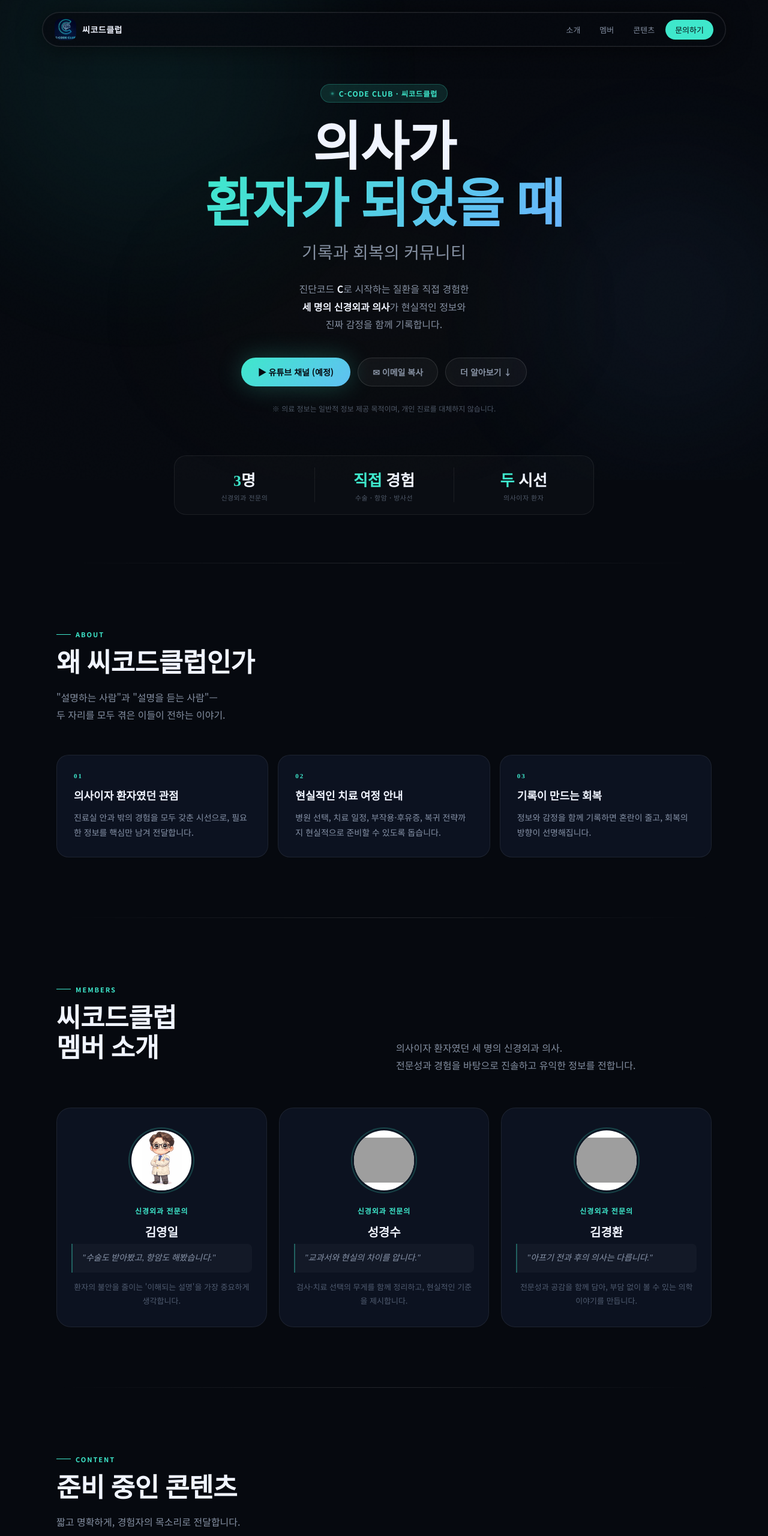
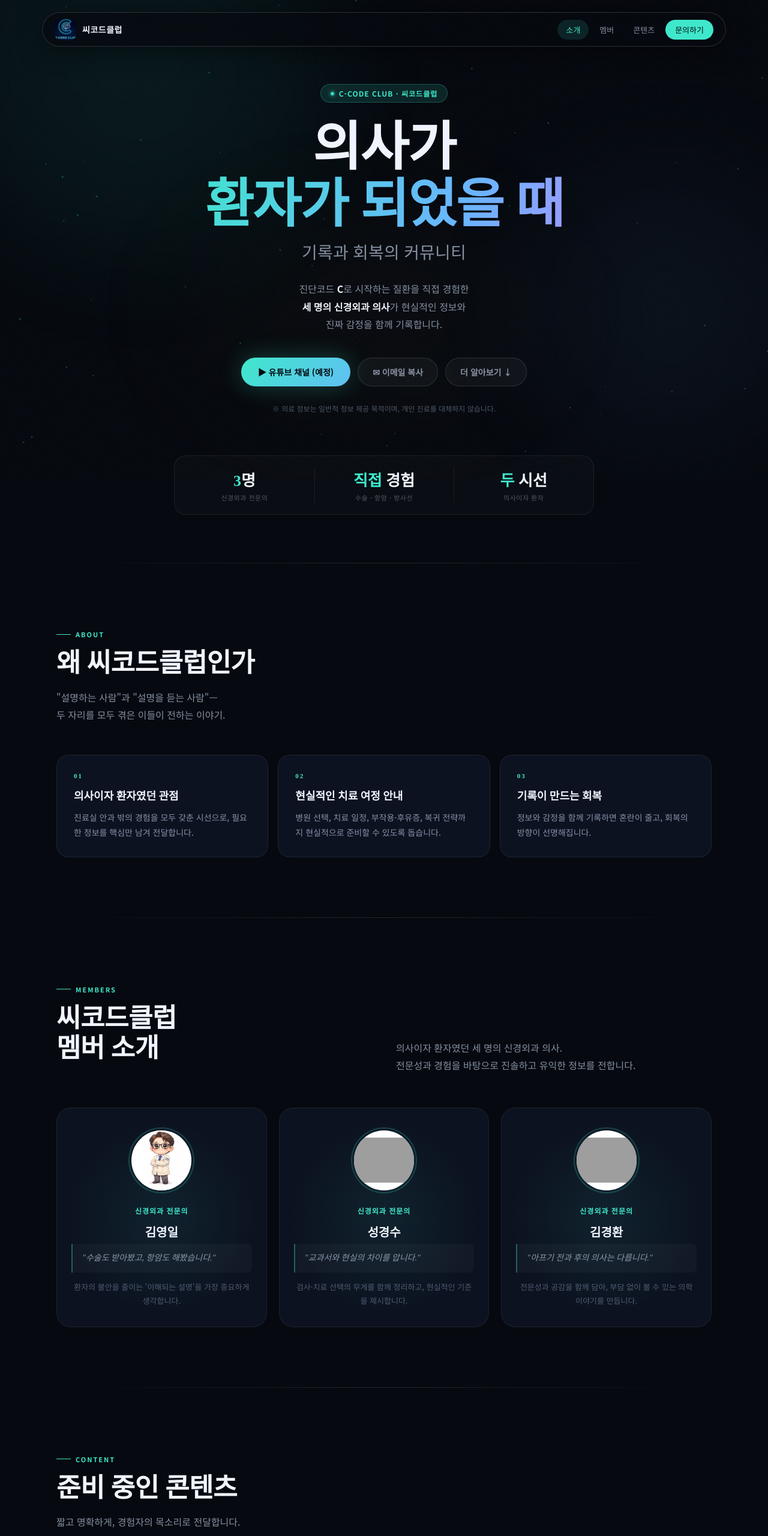
Before and after one commit to neurostar01/c-code-club, a plain HTML site: page index.html in a window 1280 px wide. Shown: the top 2560 px of the page at 60% size. Drawn offline with Linux system fonts and the light colour scheme; grey boxes are pictures that could not be loaded.

Commit message:
Enhance landing page: constellation bg, scroll progress, card spotlight, count-up, nav highlight, magnetic CTA

```diff
--- a/index.html
+++ b/index.html
@@ -28,6 +28,27 @@
     *, *::before, *::after { box-sizing: border-box; margin: 0; padding: 0; }
 
     html { scroll-behavior: smooth; }
+
+    /* ─── SCROLL PROGRESS BAR ─── */
+    .scroll-progress {
+      position: fixed;
+      top: 0; left: 0;
+      height: 3px;
+      width: 0%;
+      background: linear-gradient(90deg, var(--teal), var(--blue));
+      box-shadow: 0 0 12px rgba(62,232,204,0.6);
+      z-index: 2000;
+      transition: width 0.1s linear;
+    }
+
+    /* ─── CONSTELLATION CANVAS ─── */
+    #constellation {
+      position: fixed;
+      inset: 0;
+      z-index: 0;
+      pointer-events: none;
+      opacity: 0.5;
+    }
 
     body {
       font-family: 'Noto Sans KR', sans-serif;
@@ -155,6 +176,11 @@
       background: rgba(255,255,255,0.06);
     }
 
+    .navlinks a.active:not(.nav-cta) {
+      color: var(--teal);
+      background: var(--teal2);
+    }
+
     .nav-cta {
       font-size: 13px;
       font-weight: 700;
@@ -231,10 +257,15 @@
 
     .hero h1 em {
       font-style: normal;
-      background: linear-gradient(135deg, var(--teal), var(--blue));
+      background: linear-gradient(110deg, var(--teal) 0%, var(--blue) 35%, #b98cff 55%, var(--teal) 90%);
+      background-size: 250% auto;
       -webkit-background-clip: text;
       -webkit-text-fill-color: transparent;
       background-clip: text;
+      animation: shimmer 6s linear infinite;
+    }
+    @keyframes shimmer {
+      to { background-position: 250% center; }
     }
 
     .hero-sub-title {
@@ -417,6 +448,29 @@
       background: linear-gradient(90deg, transparent, var(--border2), transparent);
     }
 
+    /* ─── MOUSE SPOTLIGHT (cards) ─── */
+    .feature-card, .member-card, .content-card {
+      --mx: 50%;
+      --my: 50%;
+    }
+    .feature-card::after,
+    .content-card::after {
+      content: '';
+      position: absolute;
+      inset: 0;
+      border-radius: inherit;
+      background: radial-gradient(360px circle at var(--mx) var(--my), rgba(62,232,204,0.10), transparent 45%);
+      opacity: 0;
+      transition: opacity 0.3s;
+      pointer-events: none;
+    }
+    .feature-card:hover::after,
+    .content-card:hover::after { opacity: 1; }
+    .member-card {
+      background-image: radial-gradient(320px circle at var(--mx) var(--my), rgba(62,232,204,0.08), transparent 50%);
+      background-repeat: no-repeat;
+    }
+
     /* ─── ABOUT / FEATURES ─── */
     .features-grid {
       display: grid;
@@ -502,7 +556,7 @@
     @media (max-width: 860px) { .members-grid { grid-template-columns: 1fr; } }
 
     .member-card {
-      background: var(--surface);
+      background-color: var(--surface);
       border: 1px solid var(--border);
       border-radius: 24px;
       padding: 32px 24px;
@@ -796,6 +850,9 @@
 
 <body>
 
+  <div class="scroll-progress" id="scrollProgress"></div>
+  <canvas id="constellation" aria-hidden="true"></canvas>
+
   <div class="glow-field" aria-hidden="true">
     <span></span><span></span><span></span>
   </div>
@@ -847,7 +904,7 @@
 
       <div class="stats-bar">
         <div class="stat-item">
-          <span class="stat-num"><span>3</span>명</span>
+          <span class="stat-num"><span class="count" data-count="3">0</span>명</span>
           <div class="stat-label">신경외과 전문의</div>
         </div>
         <div class="stat-item">
@@ -1043,6 +1100,114 @@
       });
     }, { threshold: 0.08 });
     reveals.forEach(el => io.observe(el));
+
+    /* ─── Scroll progress bar ─── */
+    const progress = document.getElementById('scrollProgress');
+    function updateProgress() {
+      const h = document.documentElement;
+      const scrolled = h.scrollTop / (h.scrollHeight - h.clientHeight);
+      progress.style.width = (scrolled * 100) + '%';
+    }
+    window.addEventListener('scroll', updateProgress, { passive: true });
+    updateProgress();
+
+    /* ─── Stat count-up ─── */
+    const counters = document.querySelectorAll('.count');
+    const counterIO = new IntersectionObserver((entries) => {
+      entries.forEach(entry => {
+        if (!entry.isIntersecting) return;
+        const el = entry.target;
+        const target = +el.dataset.count;
+        const start = performance.now(), dur = 1100;
+        function tick(now) {
+          const p = Math.min((now - start) / dur, 1);
+          const eased = 1 - Math.pow(1 - p, 3);
+          el.textContent = Math.round(eased * target);
+          if (p < 1) requestAnimationFrame(tick);
+        }
+        requestAnimationFrame(tick);
+        counterIO.unobserve(el);
+      });
+    }, { threshold: 0.6 });
+    counters.forEach(el => counterIO.observe(el));
+
+    /* ─── Card mouse spotlight ─── */
+    document.querySelectorAll('.feature-card, .member-card, .content-card').forEach(card => {
+      card.addEventListener('pointermove', e => {
+        const r = card.getBoundingClientRect();
+        card.style.setProperty('--mx', (e.clientX - r.left) + 'px');
+        card.style.setProperty('--my', (e.clientY - r.top) + 'px');
+      });
+    });
+
+    /* ─── Nav active section highlight ─── */
+    const navLinks = document.querySelectorAll('.navlinks a:not(.nav-cta)');
+    const sections = ['about', 'members', 'content'].map(id => document.getElementById(id)).filter(Boolean);
+    const navIO = new IntersectionObserver((entries) => {
+      entries.forEach(entry => {
+        if (!entry.isIntersecting) return;
+        navLinks.forEach(a => a.classList.toggle('active', a.getAttribute('href') === '#' + entry.target.id));
+      });
+    }, { rootMargin: '-45% 0px -50% 0px' });
+    sections.forEach(s => navIO.observe(s));
+
+    /* ─── Magnetic primary button ─── */
+    const magnet = document.querySelector('.btn-primary');
+    if (magnet && window.matchMedia('(pointer:fine)').matches) {
+      magnet.addEventListener('pointermove', e => {
+        const r = magnet.getBoundingClientRect();
+        const x = e.clientX - r.left - r.width / 2;
+        const y = e.clientY - r.top - r.height / 2;
+        magnet.style.transform = `translate(${x * 0.25}px, ${y * 0.35 - 2}px)`;
+      });
+      magnet.addEventListener('pointerleave', () => { magnet.style.transform = ''; });
+    }
+
+    /* ─── Constellation background ─── */
+    (function constellation() {
+      const canvas = document.getElementById('constellation');
+      const ctx = canvas.getContext('2d');
+      let w, h, dots, raf;
+      const COUNT = 70, LINK = 130;
+      function resize() {
+        w = canvas.width = window.innerWidth;
+        h = canvas.height = window.innerHeight;
+        dots = Array.from({ length: COUNT }, () => ({
+          x: Math.random() * w, y: Math.random() * h,
+          vx: (Math.random() - 0.5) * 0.25, vy: (Math.random() - 0.5) * 0.25,
+          r: Math.random() * 1.3 + 0.4
+        }));
+      }
+      function draw() {
+        ctx.clearRect(0, 0, w, h);
+        for (let i = 0; i < dots.length; i++) {
+          const d = dots[i];
+          d.x += d.vx; d.y += d.vy;
+          if (d.x < 0 || d.x > w) d.vx *= -1;
+          if (d.y < 0 || d.y > h) d.vy *= -1;
+          ctx.beginPath();
+          ctx.arc(d.x, d.y, d.r, 0, Math.PI * 2);
+          ctx.fillStyle = 'rgba(62,232,204,0.5)';
+          ctx.fill();
+          for (let j = i + 1; j < dots.length; j++) {
+            const e = dots[j], dx = d.x - e.x, dy = d.y - e.y;
+            const dist = Math.hypot(dx, dy);
+            if (dist < LINK) {
+              ctx.beginPath();
+              ctx.moveTo(d.x, d.y); ctx.lineTo(e.x, e.y);
+              ctx.strokeStyle = `rgba(106,180,255,${0.12 * (1 - dist / LINK)})`;
+              ctx.lineWidth = 0.6;
+              ctx.stroke();
+            }
+          }
+        }
+        raf = requestAnimationFrame(draw);
+      }
+      if (!window.matchMedia('(prefers-reduced-motion: reduce)').matches) {
+        resize(); draw();
+        window.addEventListener('resize', () => { cancelAnimationFrame(raf); resize(); draw(); });
+      }
+    })();
   </script>
 </body>
 </html>
```
